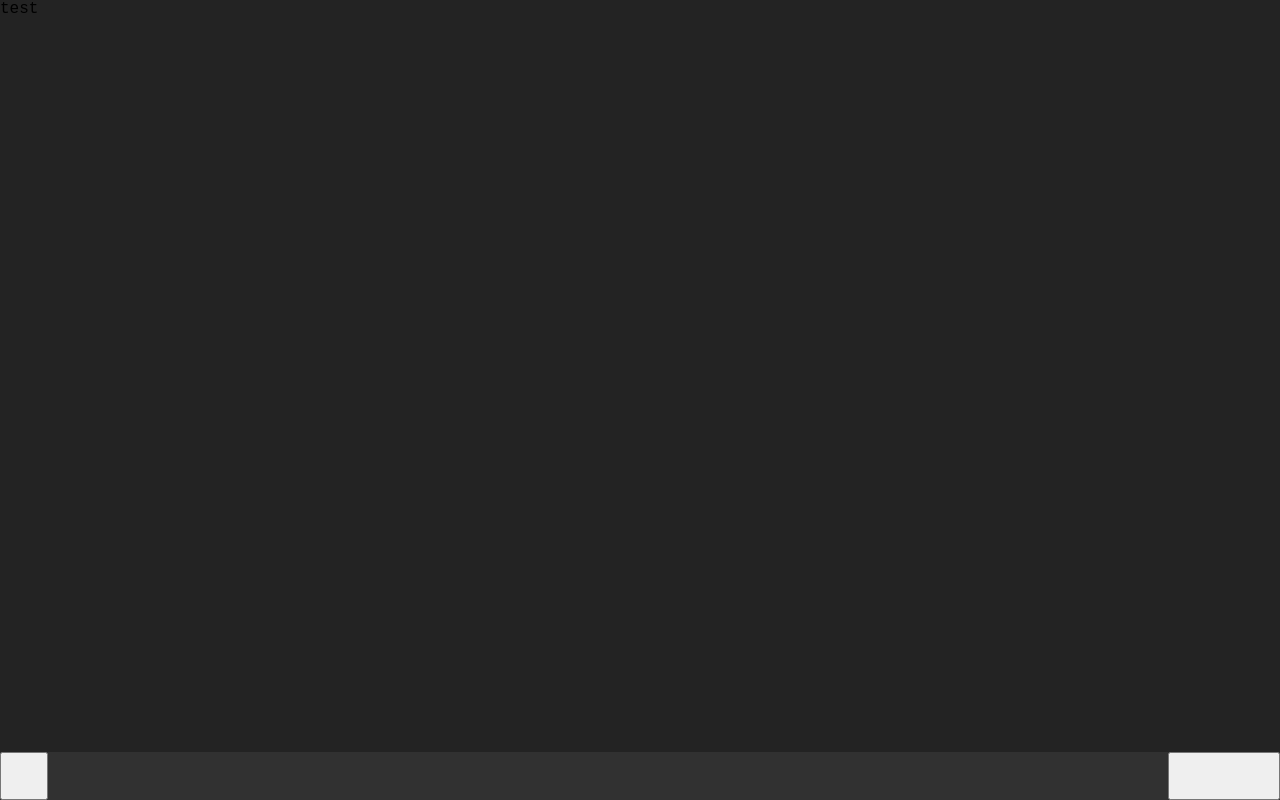
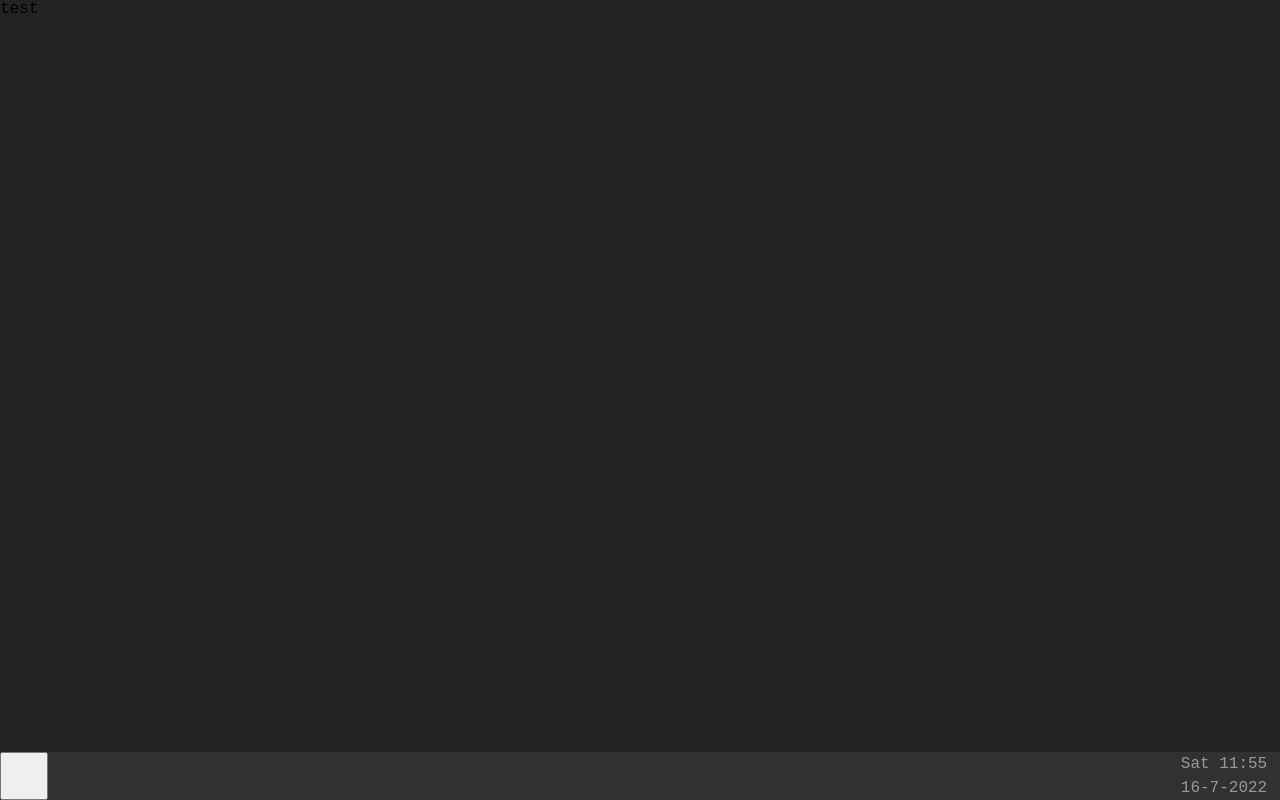
Before and after one commit to ThomasBonomo/NotX-Server-Interface, a plain HTML site: page index.html in a window 1280 px wide. Drawn offline with Linux system fonts and the light colour scheme.

Commit message:
Added js, added calender.

```diff
--- a/css/master.css
+++ b/css/master.css
@@ -1,6 +1,7 @@
 :root {
 	--background-color: #232323;
 	--foreground-color: #313131;
+	--text-color: #999;
 }
 
 * {
@@ -27,3 +28,14 @@ body {
 
 .task-icon-holder {
 }
+
+.taskbar-calender {
+	display: grid;
+	grid-template-rows: 1fr 1fr;
+}
+
+.taskbar-calender-item {
+	color: var(--text-color);
+	text-align: center;
+	margin: auto;
+}
--- a/index.html
+++ b/index.html
@@ -12,7 +12,10 @@
 			<button class="start-button"></button>
 			<div class="task-icon-holder">
 			</div>
-			<button></button>
+			<div class="taskbar-calender">
+				<div class="taskbar-calender-item">Sat 11:55</div>
+				<div class="taskbar-calender-item">16-7-2022</div>
+			</div>
 		</div>
 	</body>
 </html>
```
Also changed, not shown: js/main.js (added).
